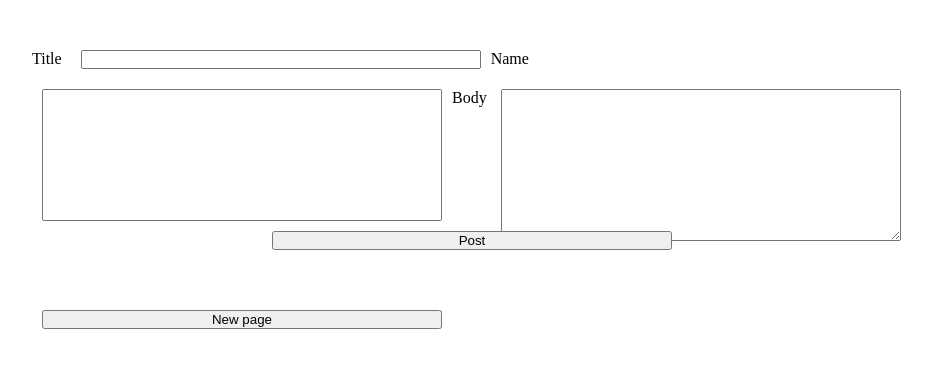
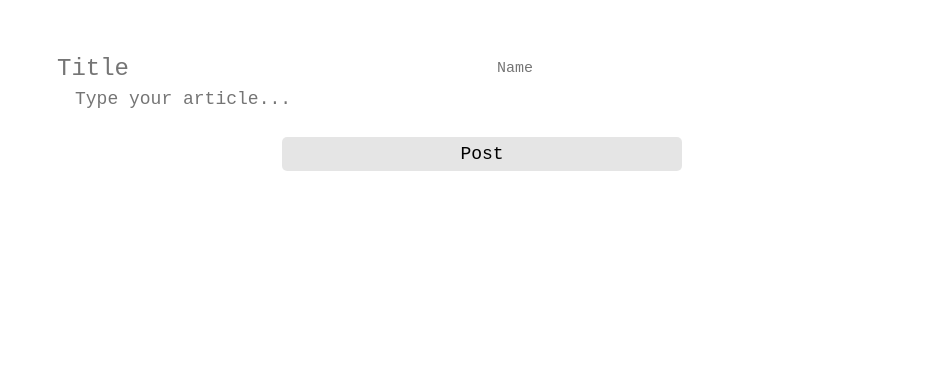
Before and after one commit to LaylaSouthcombe/lap2challenge, a website: page client/index.html in a window 1280 px wide. Shown: the whole page, without its empty margins (168-1100 px from the left). Drawn offline with Linux system fonts and the light colour scheme.

Commit message:
add styles to form and button

```diff
--- a/client/index.html
+++ b/client/index.html
@@ -10,16 +10,16 @@
 </head>
 <body>
     <form action="" id="form">
-        <label for="titleField">Title</label>
-        <input type="text" name="titleField" id="titleField">
+        <label class="titleField" for="titleField">Title</label>
+        <input type="text" name="titleField" id="titleField" placeholder="Title" autocomplete="none">
         <label class="nameField" for="nameField">Name</label>
-        <input type="text" name="nameField" id="nameField">
+        <input type="text" name="nameField" id="nameField" placeholder="Name" autocomplete="none">
         <label class="bodyField" for="bodyField">Body</label>
-        <textarea name="bodyField" id="bodyField" cols="30" rows="10"></textarea>
+        <textarea name="bodyField" id="bodyField" placeholder="Type your article..." autocomplete="none"></textarea>
         <input type="submit" value="Post" id="postBtn">
     </form>
-    <form action="">
-        <input type="submit" value="New page" id="newPage">
+    <form id="formBtn">
+        <input type="submit" value="Post" id="newPage">
     </form>
 </body>
 </html>
--- a/client/static/css/style.css
+++ b/client/static/css/style.css
@@ -1,7 +1,10 @@
+
+
 * {
     box-sizing: border-box;
     margin: 0;
     padding: 0;
+    font-family: monospace, sans-serif;
  }
 
 form {
@@ -14,26 +17,69 @@ form {
  }
 
  input {
-     margin: 10px;
-     transform: translate(-0px, -10px);
+     transform: translate(10px, 0px);
      width: 400px;
+ }
+
+ .titleField {
+    display: none;
+ }
+
+ #titleField {
+     margin: 0 auto;
+     width: 410px;
+     border: none;
+     font-size: 24px;
 
  }
 
- #titleField {
-     margin-left: 19px;
+ .nameField {
+    display: none;
  }
 
- .nameField {
-     /* position: ; */
+ #nameField {
+     margin:10px auto;
+     width: 410px;
+     border: none;
+     font-size: 15px;
+ }
+
+ .bodyField {
+     margin:0 auto;
+     display: none;
+
+
  }
 
  #bodyField {
-    margin-left: 14px;
+    margin-left:43px ;
     width: 400px;
+    border: none;
+    overflow: hidden;
+    display: block;
+    resize: none;
+    line-height: 1.4;
+    height: min-content;
+    font-size: 18px;
+    outline: none;
  }
 
  #postBtn {
+     display: none;
+ }
+
+ #newPage {
      margin: 0 auto;
-     /* width: ; */
+     width: 400px;
+     border-radius: 5px;
+     padding: 7px;
+     box-shadow: 2px;
+     border: none;
+     background-color: rgba(0,0,0,0.1);
+     font-family: monospace, sans-serif;
+     font-size: 18px;
  }
+
+ #formBtn {
+     margin: 0;
+ }
--- a/client/static/js/index.js
+++ b/client/static/js/index.js
@@ -3,6 +3,7 @@ const nameField = document.getElementById('nameField')
 const bodyField = document.getElementById('bodyField')
 const postBtn = document.getElementById('postBtn')
 const form = document.getElementById('form')
+const textarea = document.getElementById("bodyField");
 
 const newPage = document.getElementById('newPage')
 const month = new Date()
@@ -70,4 +71,9 @@ function goNewPage(e) {
     window.location.replace(newUrl);
 }
 
+textarea.addEventListener("input", function (e) {
+  this.style.height = "auto";
+  this.style.height = this.scrollHeight + "px";
+});
+
 // export default urlEnd;
```
